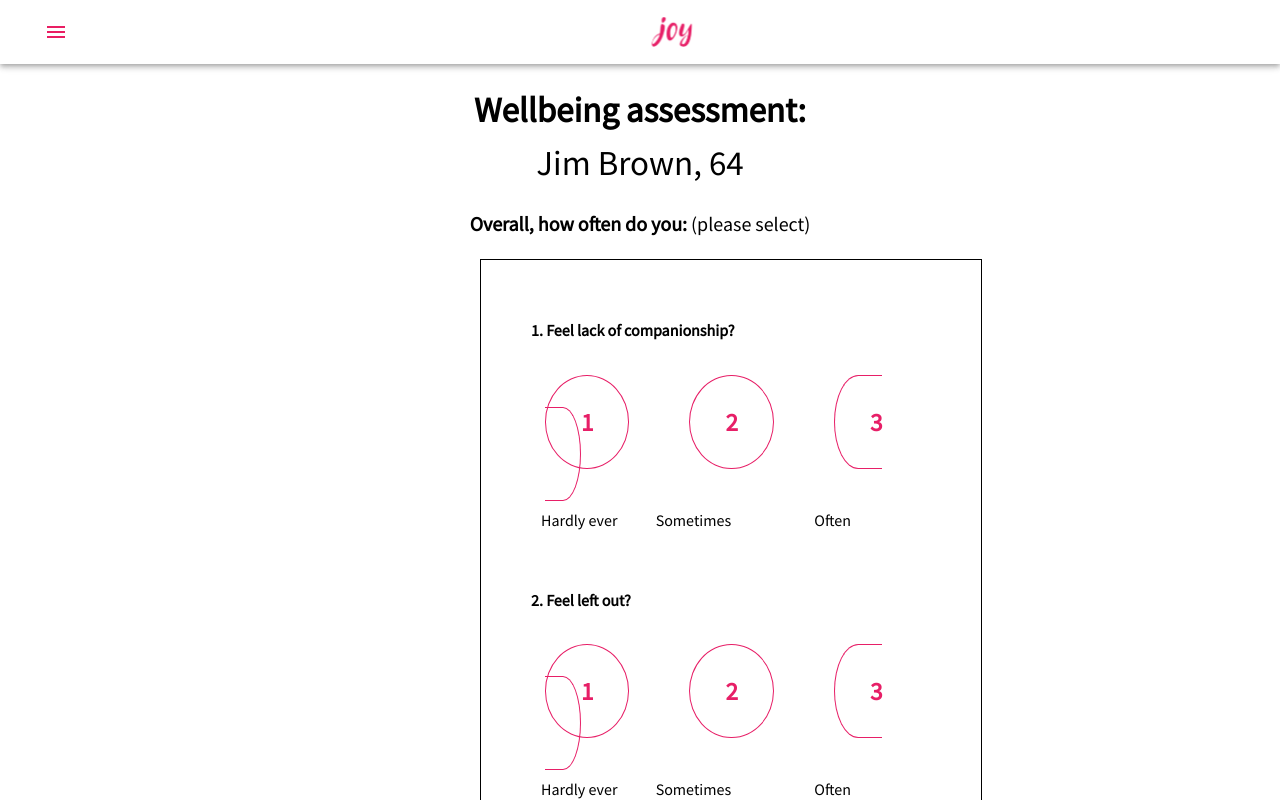
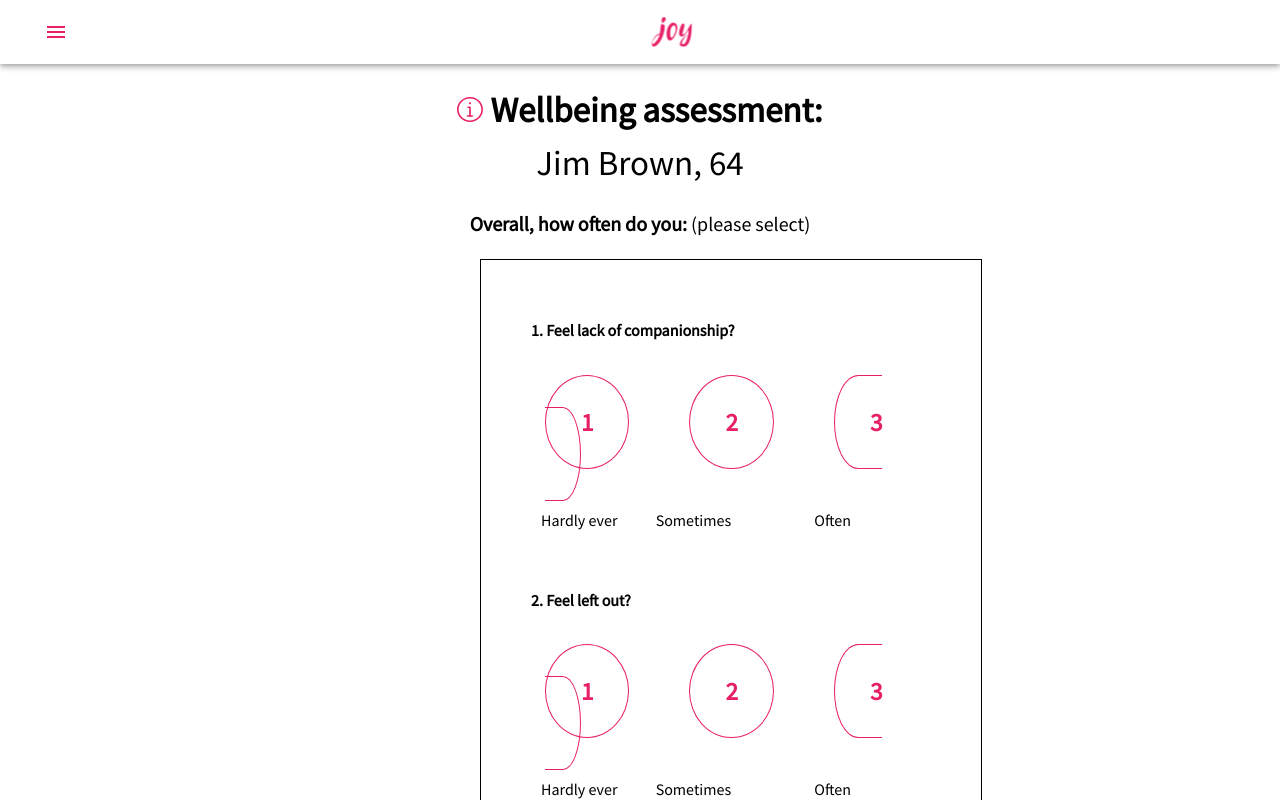
Before and after one commit to fac18/joy, a React (Create React App) app in the folder client/: page /wellbeingAssessment in a window 1280 px wide. Shown: the top 800 px of the page. Built offline with nearby package versions, Linux system fonts and the light colour scheme.

Commit message:
moving info icon

```diff
--- a/client/src/components/WellbeingAssessment/WellbeingAssessment.js
+++ b/client/src/components/WellbeingAssessment/WellbeingAssessment.js
@@ -7,6 +7,7 @@ import NavBar from '../NavBar/NavBar';
 import Typography from '@material-ui/core/Typography';
 import './WellbeingAssessment.css';
 import Button from '@material-ui/core/Button';
+import { ReactComponent as InfoIcon } from '../../assets/info.svg';
 
 const useStyles = makeStyles({
   mainTitle: {
@@ -50,6 +51,7 @@ const ClientAssessment = () => {
       <NavBar />
       <br />
       <Typography className={classes.mainTitle}>
+        <span><InfoIcon title="Click me"/>     </span>
         Wellbeing assessment:
       </Typography>
       <Typography className={classes.clientName}>Jim Brown, 64</Typography>
```
Also changed, not shown: client/src/assets/info.svg (added).
